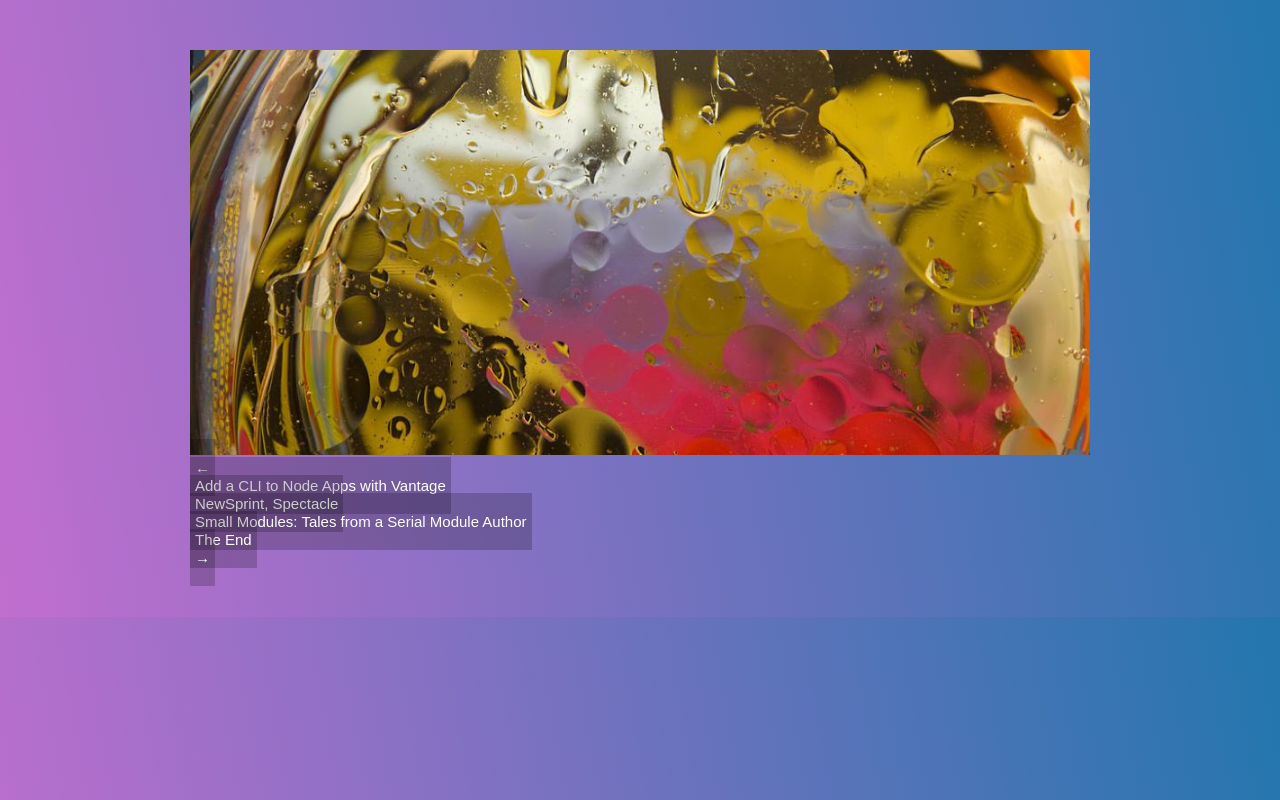
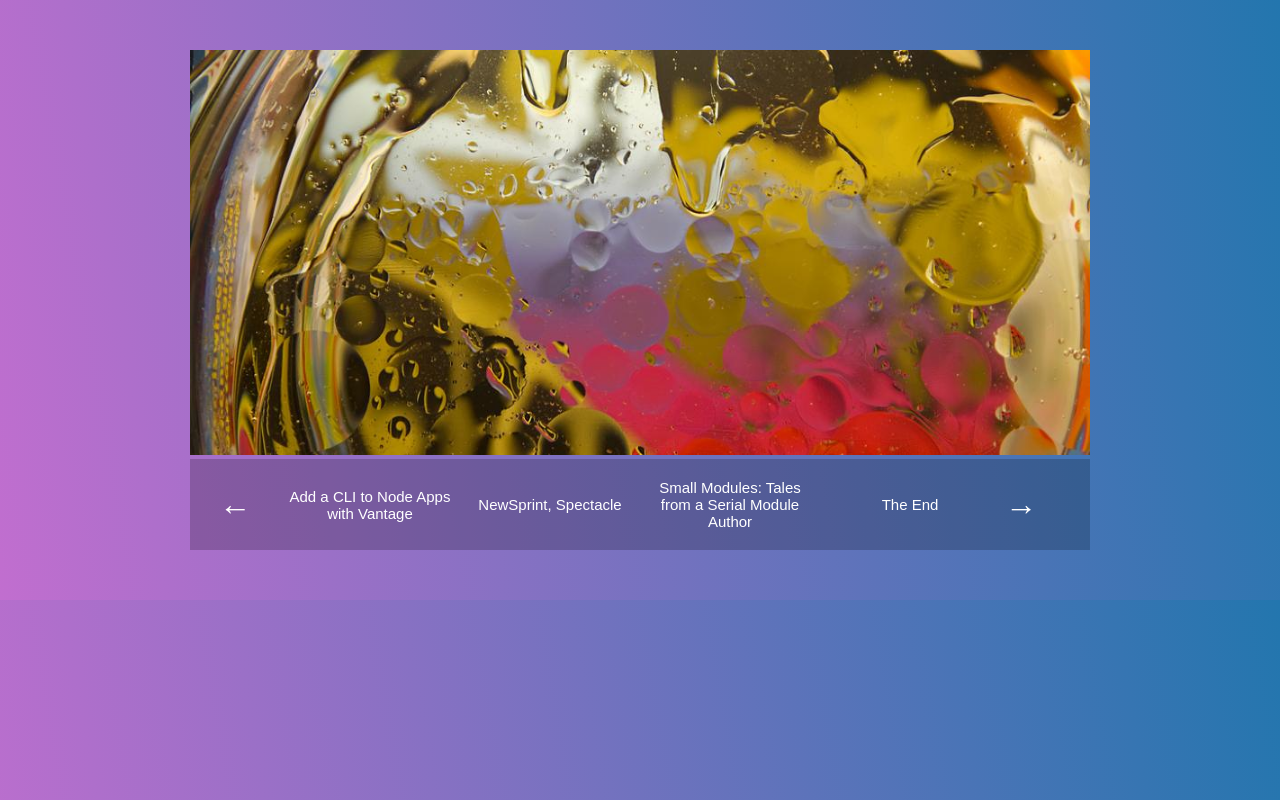
Before and after one commit to andreapeintner/flexbox, a plain HTML site: page nesting-flexbox/index.html in a window 1280 px wide. Drawn offline with Linux system fonts and the light colour scheme.

Commit message:
fix slider
using nested flexbox to strech and center vertically

```diff
--- a/nesting-flexbox/index.html
+++ b/nesting-flexbox/index.html
@@ -18,23 +18,23 @@
       <ul>
 
         <li class="arrow">
-          <a href="#">←</a>
+          <a href="#"><span>←</span></a>
         </li>
 
         <li>
-          <a href="#">Add a CLI to Node Apps with Vantage</a>
+          <a href="#"><span>Add a CLI to Node Apps with Vantage</span></a>
         </li>
 
         <li>
-          <a href="#">NewSprint, Spectacle</a>
+          <a href="#"><span>NewSprint, Spectacle</span></a>
         </li>
 
         <li>
-          <a href="#">Small Modules: Tales from a Serial Module Author</a>
+          <a href="#"><span>Small Modules: Tales from a Serial Module Author</span></a>
         </li>
 
         <li>
-          <a href="#">The End</a>
+          <a href="#"><span>The End</span></a>
         </li>
 
         <li class="arrow">
--- a/nesting-flexbox/style.css
+++ b/nesting-flexbox/style.css
@@ -34,9 +34,32 @@ a:hover {
   background:rgba(0,0,0,0.4);
 }
 
-
+/*flex container*/
 .slider-nav ul {
   list-style: none;
   margin: 0;
   padding: 0;
+  display: flex;
 }
+/*1st flex item*/
+.slider-nav li {
+  flex: 2;
+  text-align: center;
+  display: flex; /*this is now a flex container*/
+}
+.slider-nav .arrow {
+  flex: 1;
+}
+.arrow a {
+  font-size: 2em;
+}
+/*flex item of li*/
+.slider-nav a {
+  flex-basis: 100%;
+  display: flex;
+  align-items: center;
+}
+.slider-nav span {
+  display: block;
+  width: 100%;
+}
```
